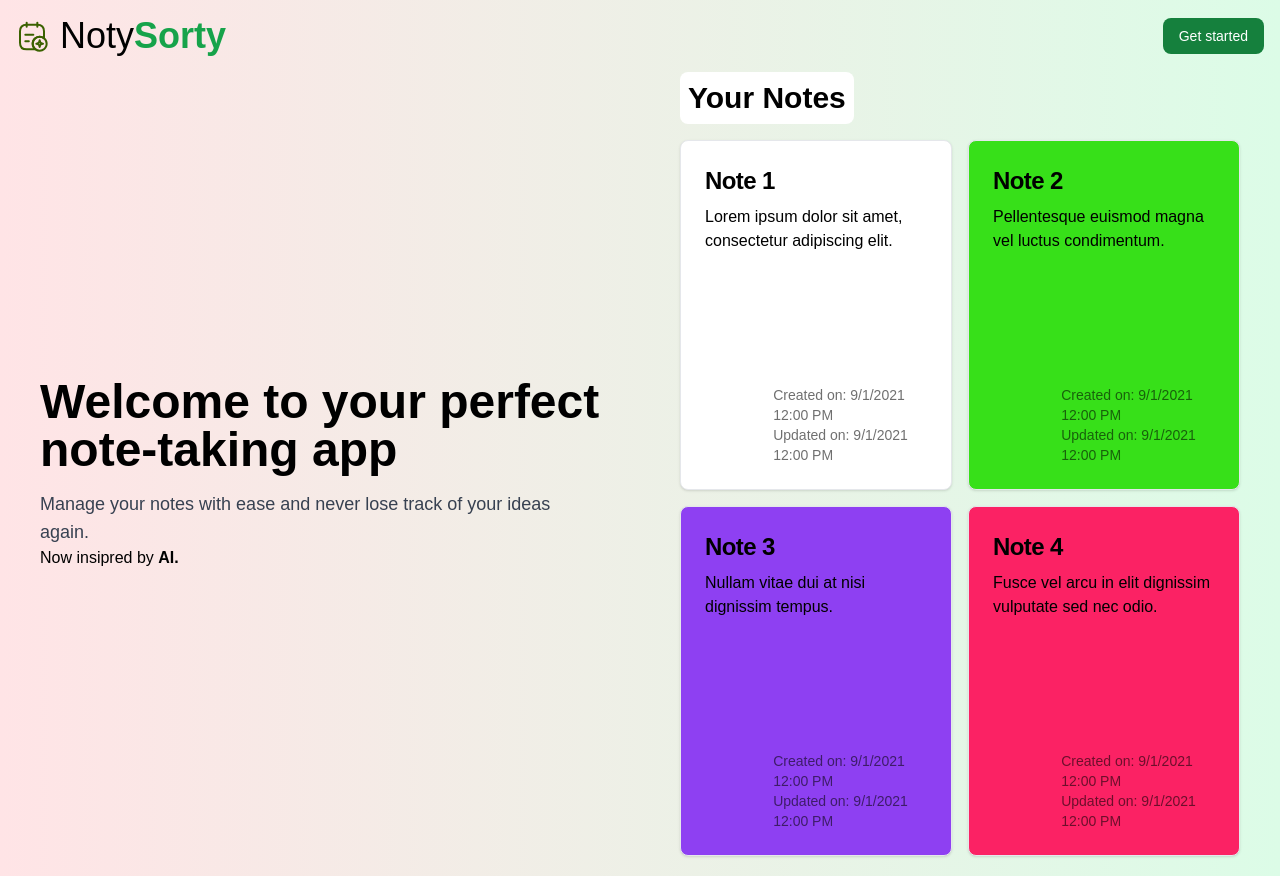
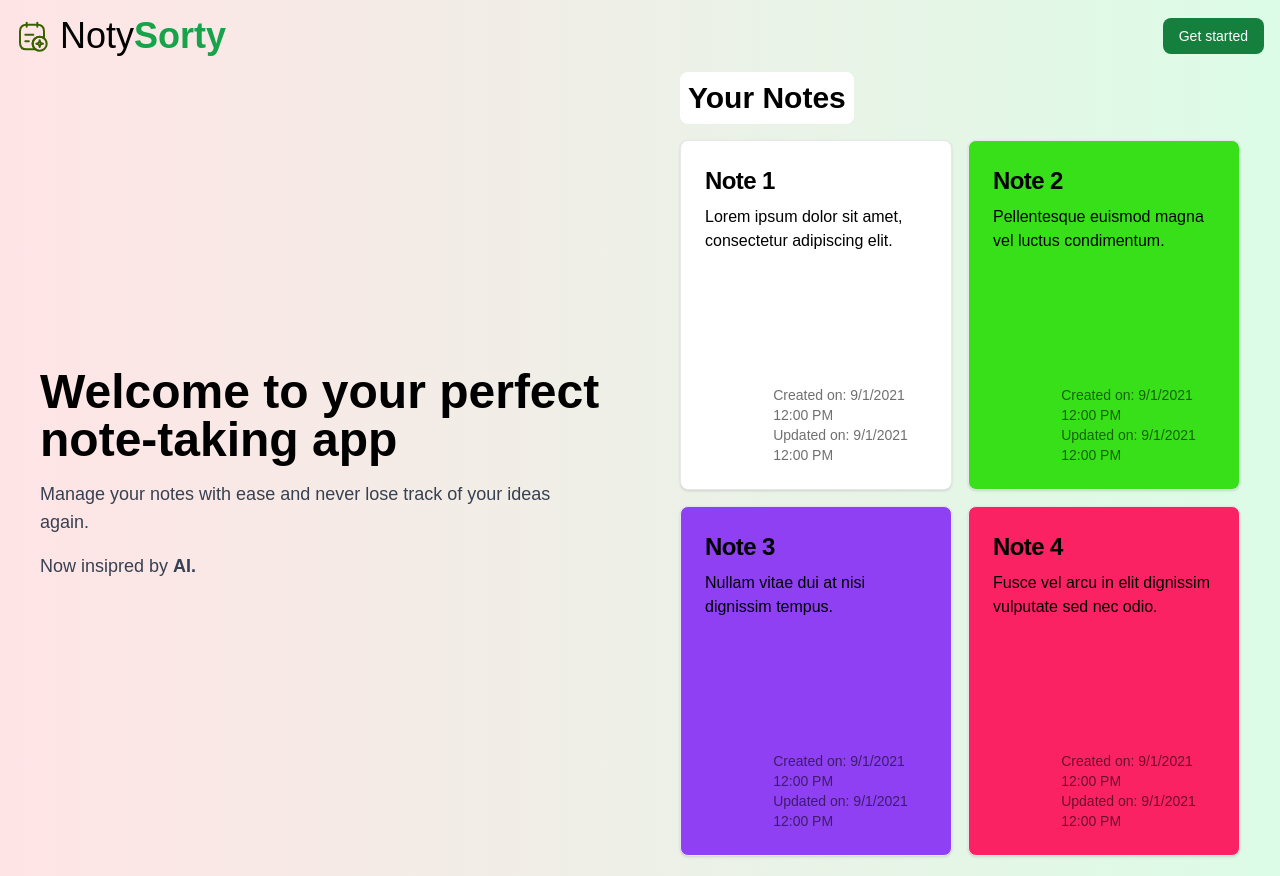
Before and after one commit to armis-kan/notes-app, a React (Create React App) app in the folder client/: page / in a window 1280 px wide. Built offline with nearby package versions, Linux system fonts and the light colour scheme; no server answers; the HTML template or start-up script is replaced by a standard one.

Commit message:
A little bit of designing

```diff
--- a/client/src/pages/HomePage.jsx
+++ b/client/src/pages/HomePage.jsx
@@ -20,7 +20,9 @@ const HomePage = () => {
             <p className="mt-4 text-lg text-gray-700 text-center md:text-left">
               Manage your notes with ease and never lose track of your ideas again.
             </p>
-            <p>Now insipred by <b>AI.</b></p>
+            <p className="mt-4 text-lg text-gray-700 text-center md:text-left">
+              Now insipred by <b>AI.</b>
+            </p>
           </div>
         </div>
 
```
